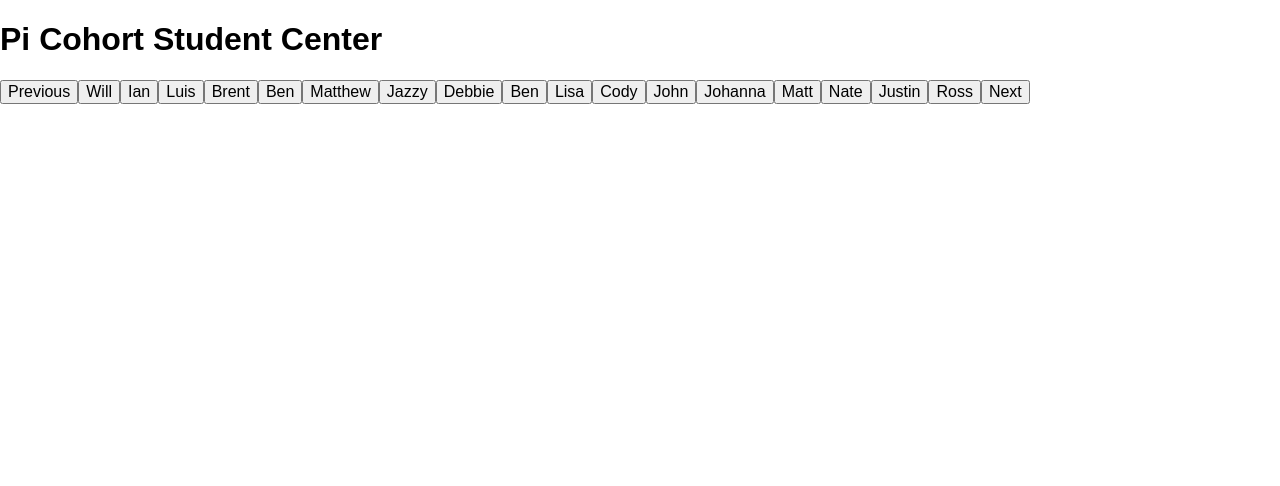
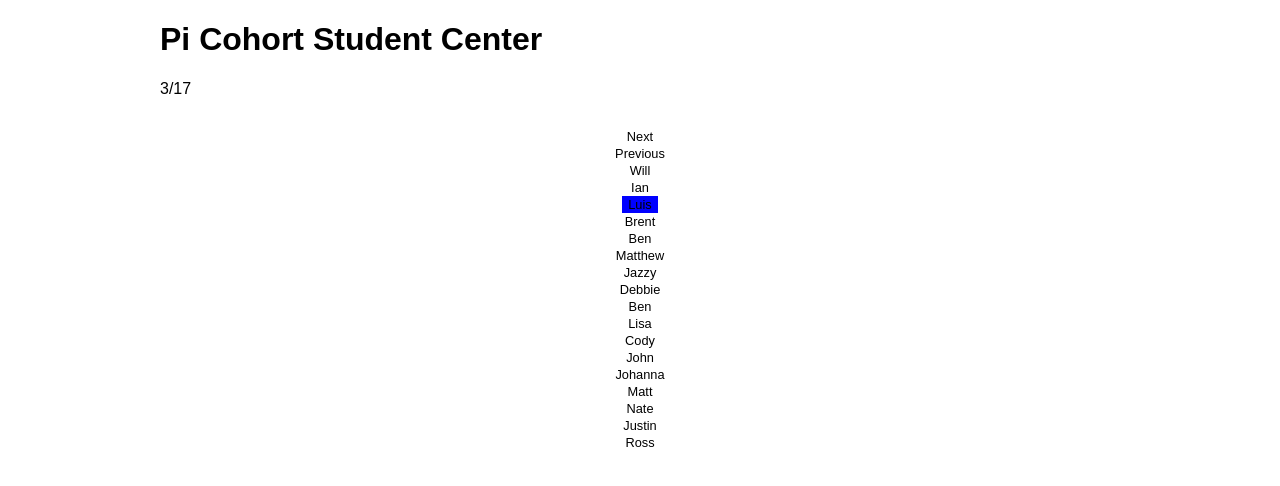
Before and after one commit to codyogdenprime/weekend_challenge_02, a plain HTML site: page index.html in a window 1280 px wide. Drawn offline with Linux system fonts and the light colour scheme.

Commit message:
Navigation logic working. Timer functions working.

```diff
--- a/index.html
+++ b/index.html
@@ -15,11 +15,12 @@
 
 		</header>
 		<main>
-
+		<div id="student-info">
 			<span id="firstName"></span>
 			<span id="lastName"></span>
 			<span id="studentInfo"></span>
-
+			<span id="currentNumber"><span id="person-current"></span>/<span id="person-count"></span></span>
+		</div>
 			<div class="buttonsContainer"></div>
 
 		</main>
--- a/script.js
+++ b/script.js
@@ -1,13 +1,70 @@
 var jsonUrl = "pi.json";
 
-var studentBtnHandler = function () {
+var viewHandler = function () {
 
-	console.log( "Student Button Handler", $( this ).data("first-name") );
+	var currentPerson = -1;
 
-	$("#firstName").html( $( this ).data("first-name") );
-	$("#lastName").html( $( this ).data("last-name") );
-	$("#studentInfo").html( $( this ).data("info") );
+	this.set = function () {
+		if ( $( this ).data( "index" ) !== undefined ) {
+			$( "#student-" + currentPerson ).removeClass( "current-person" );
+			currentPerson = $( this ).data( "index" );
+			$( "#student-" + currentPerson ).addClass( "current-person" );
+			displayPerson();
+			console.log( currentPerson );
+		}
+		resetTimer();
+	};
 
+	this.next = function () {
+		if( ( currentPerson + 1 ) < $( ".studentButton" ).length ) {
+			$( "#student-" + currentPerson ).removeClass( "current-person" );
+			currentPerson++;
+			$( "#student-" + currentPerson ).addClass( "current-person" );
+			displayPerson();
+			console.log( currentPerson );
+		} else {
+			$( "#student-" + currentPerson ).removeClass( "current-person" );
+			currentPerson = 0;
+			$( "#student-" + currentPerson ).addClass( "current-person" );
+			displayPerson();
+			console.log( currentPerson );
+		}
+		return true;
+	};
+
+	this.prev = function () {
+		if( ( currentPerson - 1 ) >= 0 ) {
+			$( "#student-" + currentPerson ).removeClass( "current-person" );
+			currentPerson--;
+			$( "#student-" + currentPerson ).addClass( "current-person" );
+			console.log( currentPerson );
+			displayPerson();
+		} else {
+			$( "#student-" + currentPerson ).removeClass( "current-person" );
+			currentPerson = ( $( ".studentButton" ).length - 1);
+			$( "#student-" + currentPerson ).addClass( "current-person" );
+			displayPerson();
+			console.log( currentPerson );
+		}
+		return true;
+	};
+
+	this.current = function () {
+		return currentPerson;
+	};
+};
+
+var displayPerson = function () {
+	$( "#person-current" ).html( view.current() + 1 );
+};
+
+var view = new viewHandler();
+
+var timer = setInterval( view.next, 2000 );
+
+var resetTimer = function () {
+	clearInterval( timer );
+	timer = setInterval( view.next, 2000 );
 };
 
 $(document).ready( function () {
@@ -19,20 +76,23 @@ $(document).ready( function () {
 		console.log( data );
 
 		var container = $(".buttonsContainer");
-		var prevBtn = $("<button />", { class: "previous" } ).html( "Previous" );
-		var nextBtn = $("<button />", { class: "next" } ).html( "Next" );
-
+		var prevBtn = $("<button />", { class: "previous" } ).on( "click", view.prev ).html( "Previous" );
+			prevBtn.on( "click", resetTimer );
+		var nextBtn = $("<button />", { class: "next" } ).on( "click", view.next ).html( "Next" );
+			nextBtn.on( "click", resetTimer );
 		container.append( prevBtn );
 
 		for ( var i=0; i < data.students.length; i++ ) {
 
 			var button = $("<button />", { class: "studentButton" });
+				button.attr( "id", "student-" + i );
+				button.data( "index", i );
+				button.data( "first-name", data.students[i].first_name );
+				button.data( "last-name", data.students[i].last_name );
+				button.data( "info", data.students[i].info );
+				button.html( data.students[i].first_name );
+				button.on( "click", view.set );
 
-			button.data( "first-name", data.students[i].first_name );
-			button.data( "last-name", data.students[i].last_name );
-			button.data( "info", data.students[i].info );
-			button.html( data.students[i].first_name );
-			button.on( "click", studentBtnHandler );
 
 			// Add the button to the container
 			container.append( button );
@@ -40,4 +100,8 @@ $(document).ready( function () {
 
 		container.append( nextBtn );
 
+		$("#student-0").trigger( "click" );
+
+		$("#person-count").html( $(".studentButton").length );
+
 	});} );
--- a/style.css
+++ b/style.css
@@ -0,0 +1,32 @@
+body {
+	max-width: 60em;
+	margin: 0 auto;
+}
+
+button {
+	border: none;
+	background-color: #FFF;
+}
+
+.buttonsContainer {
+	font-size: .8em;
+	text-align: center;
+	display: flex;
+	justify-content: space-between;
+	align-items: center;
+	flex-flow: column wrap;
+}
+.prev {
+	order: -2;
+}
+.next {
+	order: -1;
+}
+
+#student-info {
+	min-height: 3em;
+}
+
+.current-person {
+	background-color: blue;
+}
```
